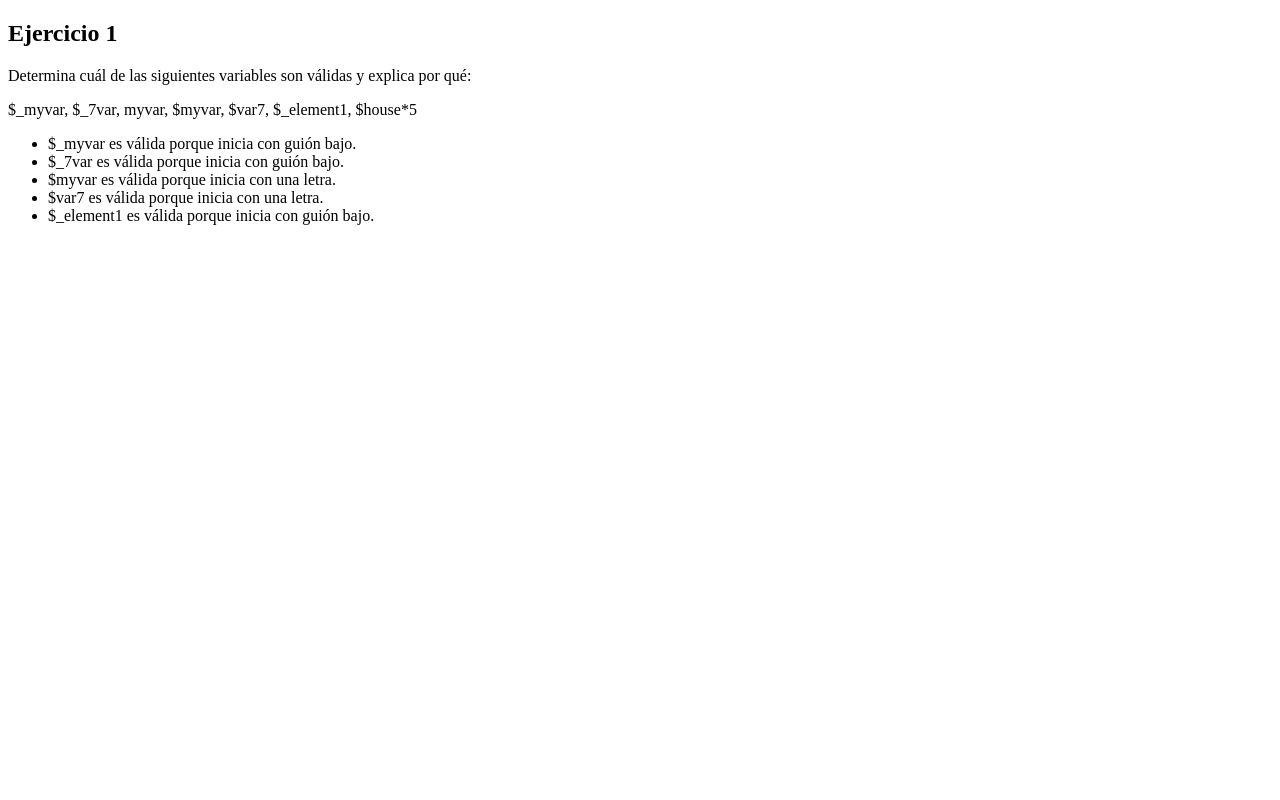
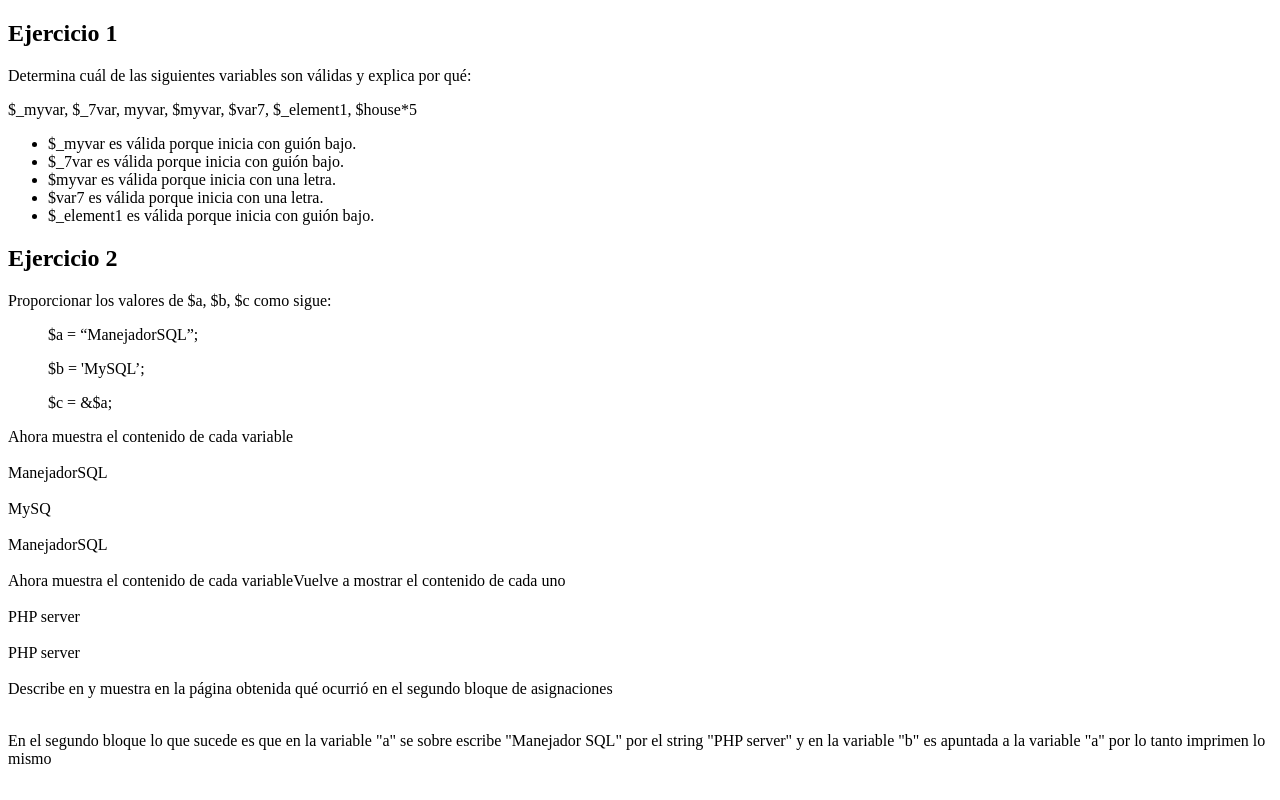
Before and after one commit to oscaarsh02/TecWeb, a PHP site: page / in a window 1280 px wide. Run offline with PHP 8.4, Linux system fonts and the light colour scheme.

Commit message:
ejercicio 2

```diff
--- a/practicas/p03/index.php
+++ b/practicas/p03/index.php
@@ -25,7 +25,65 @@
         echo '<li>$var7 es válida porque inicia con una letra.</li>';
         echo '<li>$_element1 es válida porque inicia con guión bajo.</li>';
         echo '</ul>';
-    ?>
+unset($_7var);
+unset($_myvar);
+unset($var7);
+unset($myvar);
+unset($_element1);
+ ?>
+    <h2>Ejercicio 2</h2>
+    <p>Proporcionar los valores de $a, $b, $c como sigue:</p>
+
+    <ul>
+    <p>$a = “ManejadorSQL”;</p>
+    <p>$b = 'MySQL’;</p>
+    <p>$c = &amp;$a;</p>
+
+</ul>
+
+<?php
+$a = 'ManejadorSQL';
+$b = 'MySQ';
+$c = &$a;
+
+echo "Ahora muestra el contenido de cada variable";
+echo '<br> </br>';
+echo  $a;
+echo '<br> </br>';
+echo $b;
+echo '<br> </br>';
+echo $c;
+echo '<br> </br>';
+
+echo "Ahora muestra el contenido de cada variable";
+
+
+$a = 'PHP server';
+$b = &$a;
+
+ECHO "Vuelve a mostrar el contenido de cada uno";
+echo '<br> </br>';
+echo $a;
+echo '<br> </br>';
+echo $b;
+
+echo '<br>  </br>';
+echo "Describe en y muestra en la página obtenida qué ocurrió en el segundo bloque de
+asignaciones";
+echo '<br>  </br>';
+
+echo '<p>En el segundo bloque lo que sucede es que en la variable "a" se sobre escribe "Manejador SQL" por el string "PHP server" y en la variable "b" es apuntada a la variable "a"
+por lo tanto imprimen lo mismo</p>';
+
+
+
+unset($a);
+unset($b);
+unset($c);
+
+?>
+
+
 
 </ul>
 </body>
```
